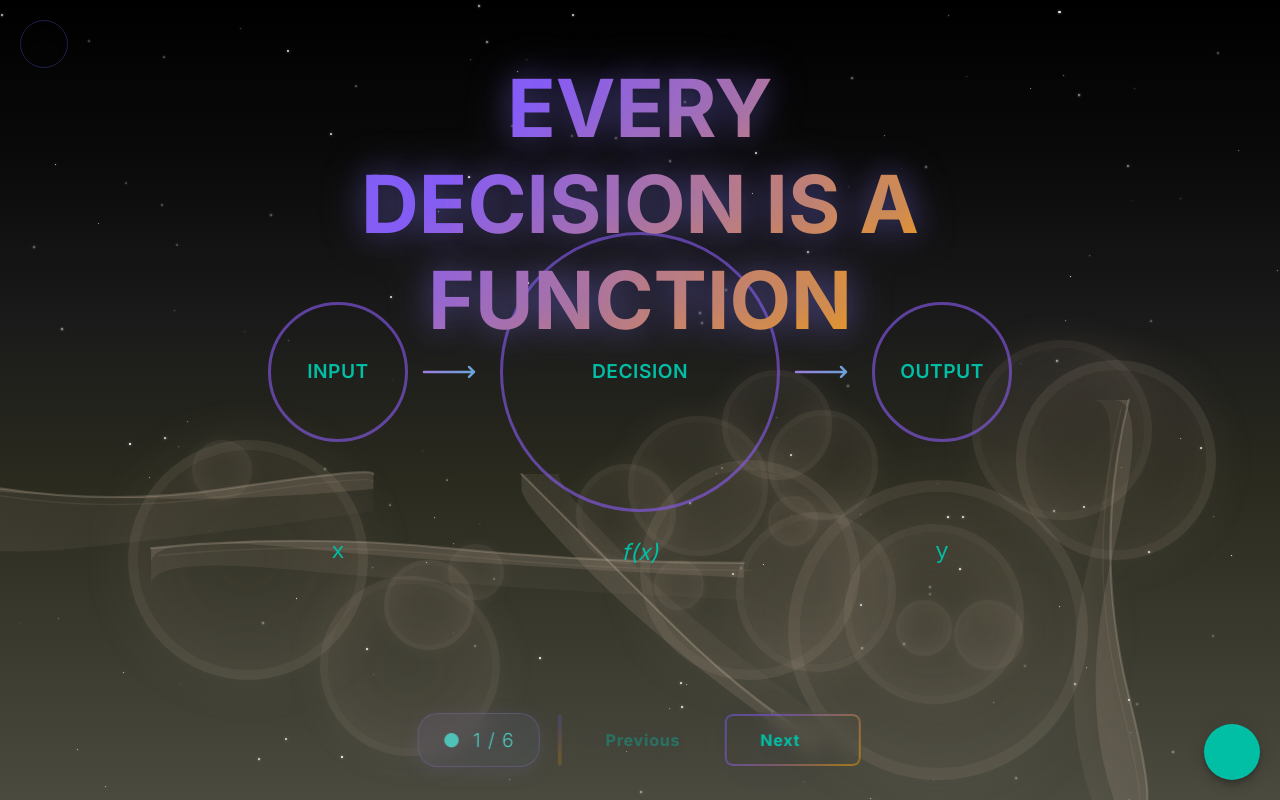
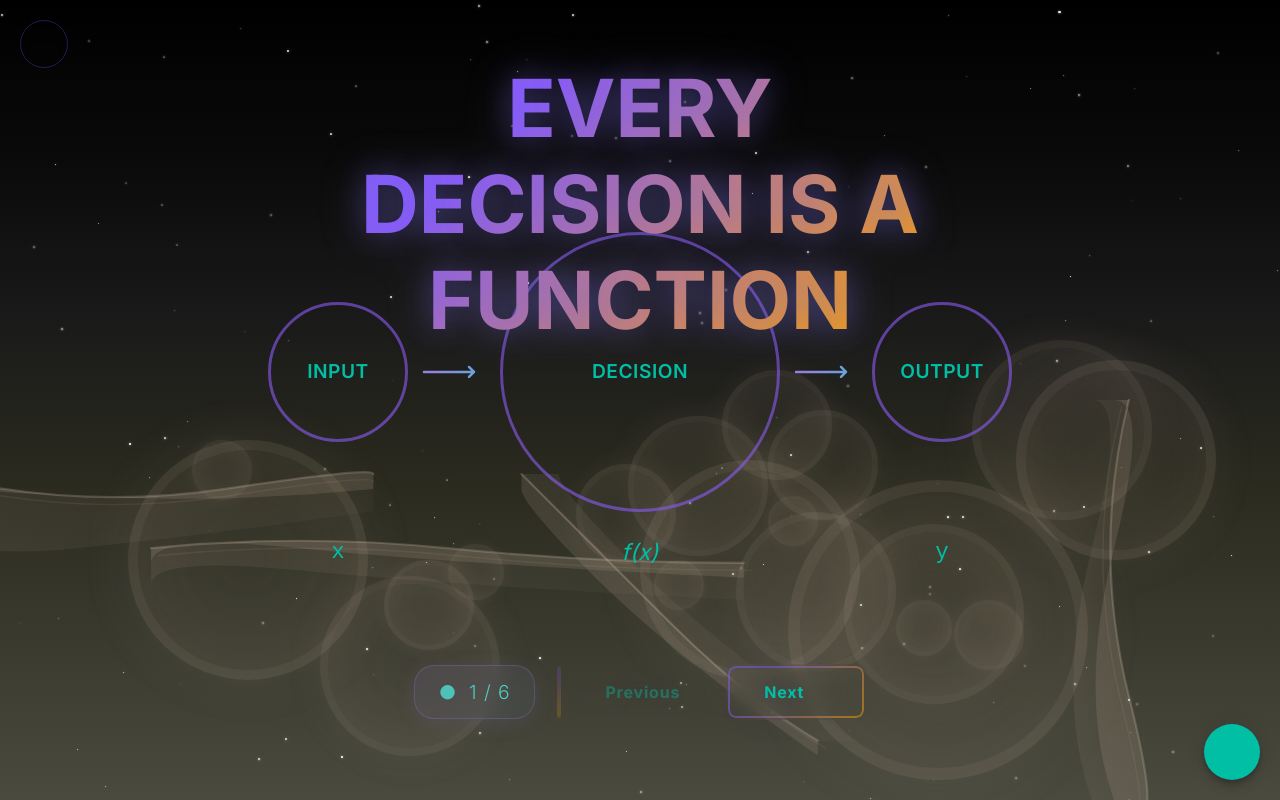
Before and after one commit to zhou-dong/alchemist-ai, a React (Vite) app: page /alchemist-ai/functions-decisions in a window 1280 px wide. Built offline with nearby package versions, Linux system fonts and the light colour scheme; some icons are missing.

Commit message:
Update index.tsx

```diff
--- a/src/pages/functions-decisions/index.tsx
+++ b/src/pages/functions-decisions/index.tsx
@@ -337,14 +337,16 @@ export const FunctionsDecisions = () => {
           {/* Navigation Controls - "Her" Style */}
           <Box sx={{
             position: 'fixed',
-            bottom: 32,
+            bottom: '10%',
             left: '50%',
             transform: 'translateX(-50%)',
             display: 'flex',
-            gap: 2,
+            gap: 2.5,
             zIndex: 1000,
             flexDirection: { xs: 'column', sm: 'row' },
             alignItems: 'center',
+            width: '100%',
+            justifyContent: 'center',
           }}>
             <Box
               sx={{
```
